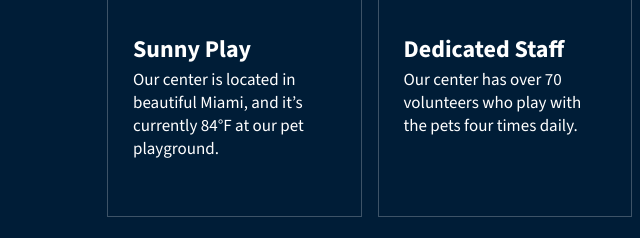
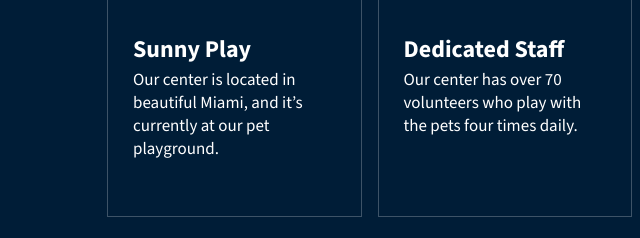
Before and after one commit to worc1386/pet-adoption, a plain HTML site: page index.html in a window 1280 px wide. Shown: the part 701-939 px from the top of the page, 0-640 px from the left. Drawn offline with nearby package versions, Linux system fonts and the light colour scheme.

Commit message:
first steps on makin g temp dynamic

```diff
--- a/index.html
+++ b/index.html
@@ -41,7 +41,7 @@
 
             <h2>Sunny Play</h2>
 
-            <p>Our center is located in beautiful Miami, and it&rsquo;s currently 84°F at our pet playground.</p>
+            <p>Our center is located in beautiful Miami, and it&rsquo;s currently <span></span> at our pet playground.</p>
           </div>
           <div class="intro-feature">
             <svg width="48" height="48" viewBox="0 0 48 48" fill="none" xmlns="http://www.w3.org/2000/svg">
```
